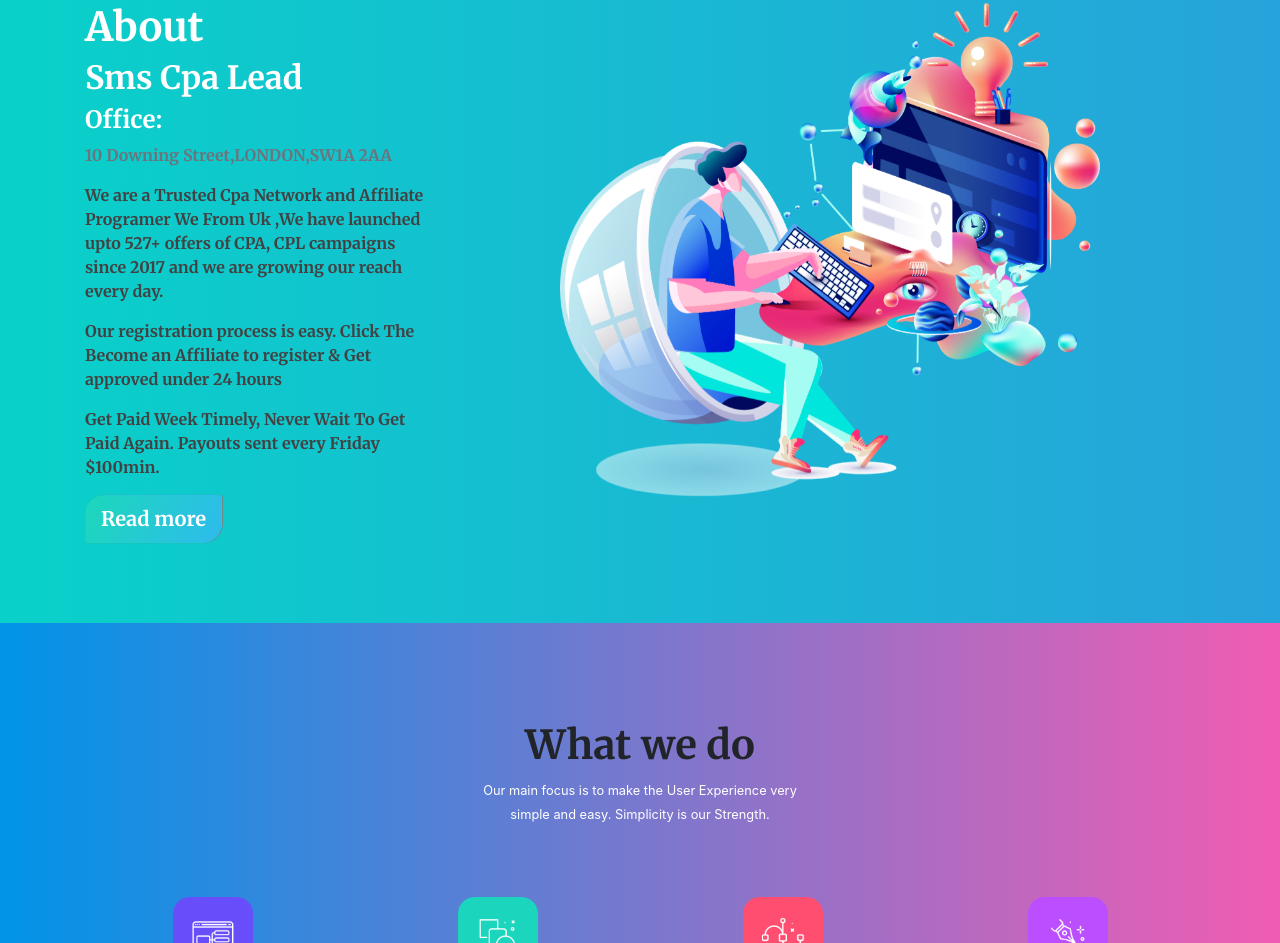
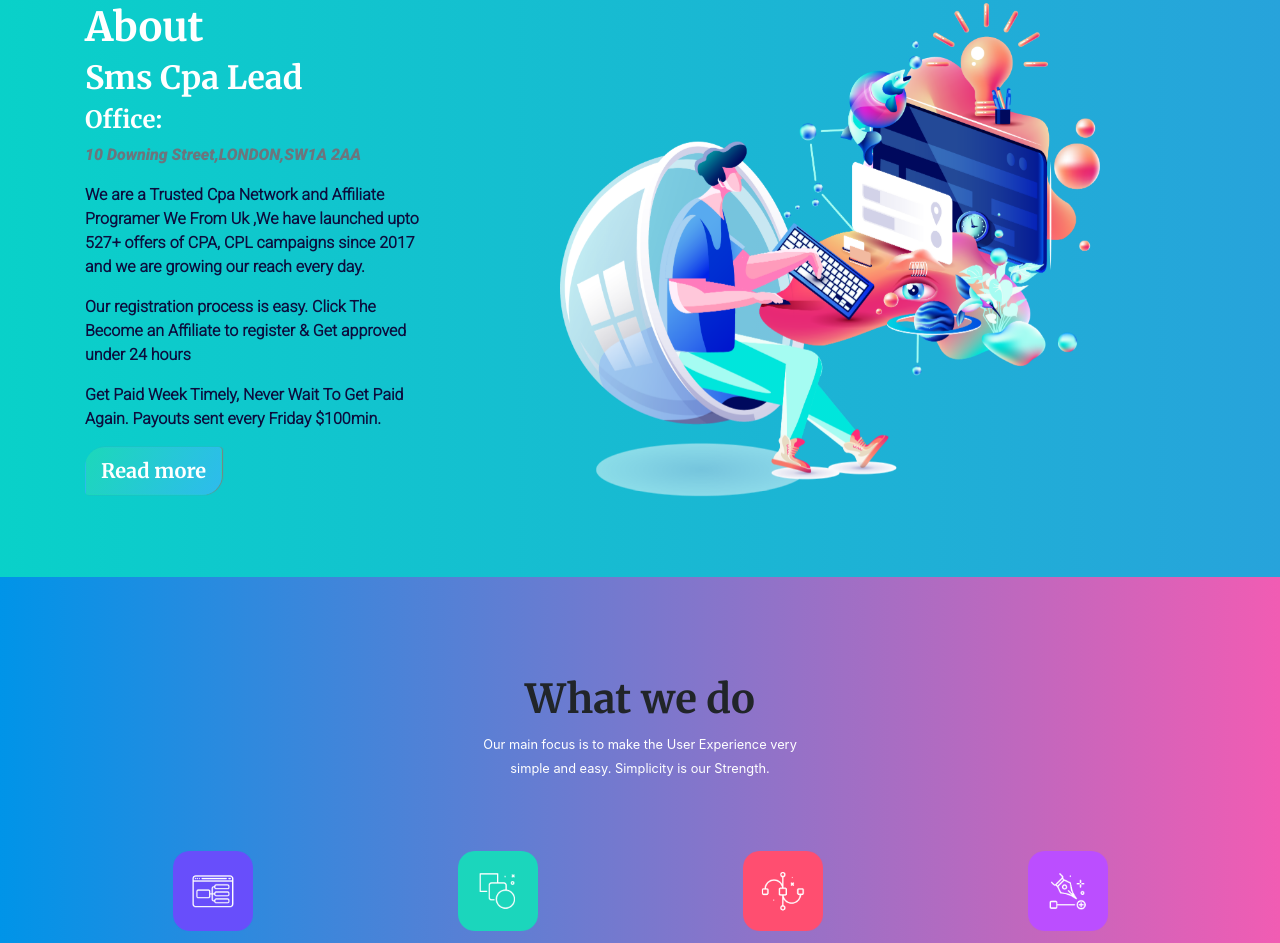
Before and after one commit to pappu116/dcpatest, a plain HTML site: page index.html in a window 1280 px wide. Shown: the part 837-1780 px from the top of the page. Drawn offline with nearby package versions, Linux system fonts and the light colour scheme.

Commit message:
compleate

```diff
--- a/css/main.scss
+++ b/css/main.scss
@@ -56,10 +56,12 @@ div#navbarSupportedContent {
     animation: pulse 5s infinite;
   }
 }
+@import url("https://fonts.googleapis.com/css2?family=Roboto:ital,wght@0,300;1,900&display=swap");
 .about-text {
   @include fontstyle;
   p {
-    color: rgb(66, 66, 66);
+    color: #0c0d3d;
+    font-family: "Roboto", sans-serif;
   }
 }
 .header-image {
--- a/index.html
+++ b/index.html
@@ -184,7 +184,7 @@
               <h1>About</h1>
               <h2>Sms Cpa Lead</h2>
               <h4>Office:</h4>
-              <p class="text-muted">10 Downing Street,LONDON,SW1A 2AA</p>
+              <p class="text-muted"><i>10 Downing Street,LONDON,SW1A 2AA</i></p>
               <p>
                 We are a Trusted Cpa Network and Affiliate Programer We From Uk
                 ,We have launched upto 527+ offers of CPA, CPL campaigns since
```
Also changed, not shown: css/main.css, 1 other file.
